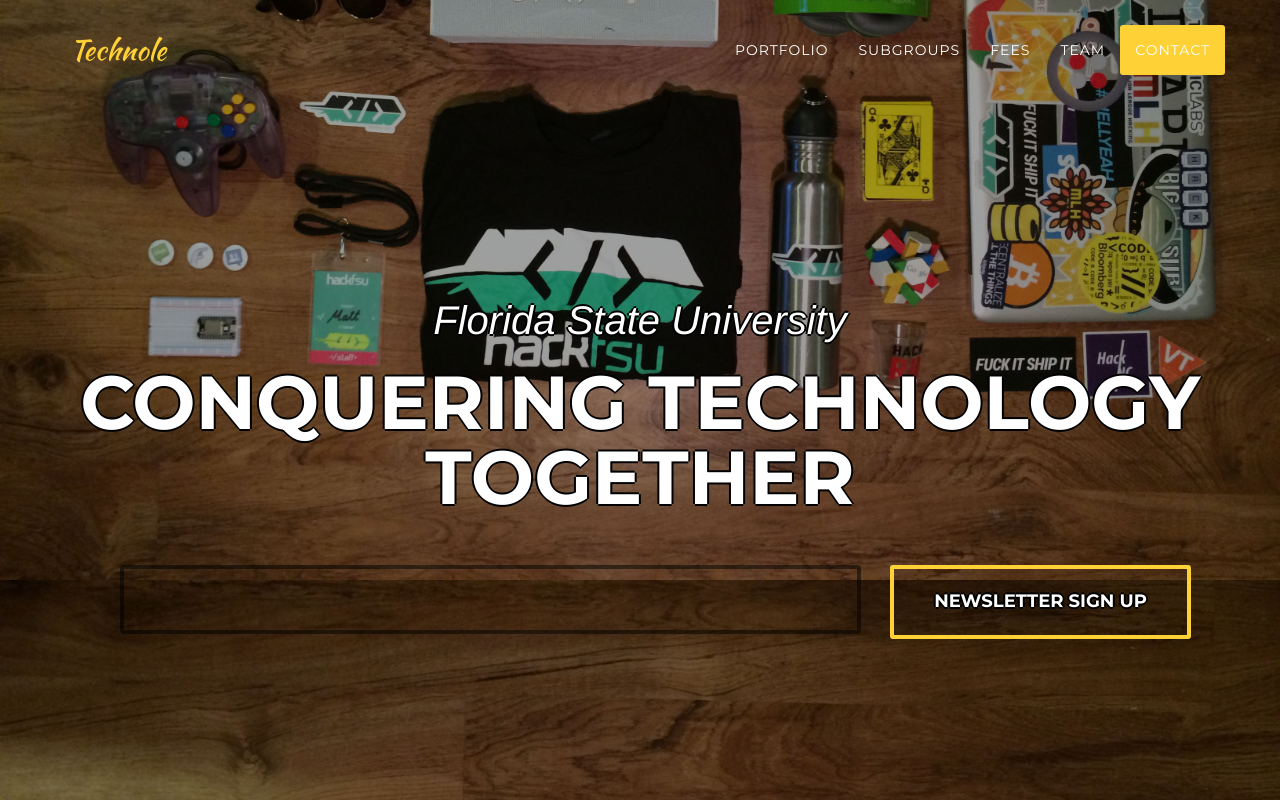
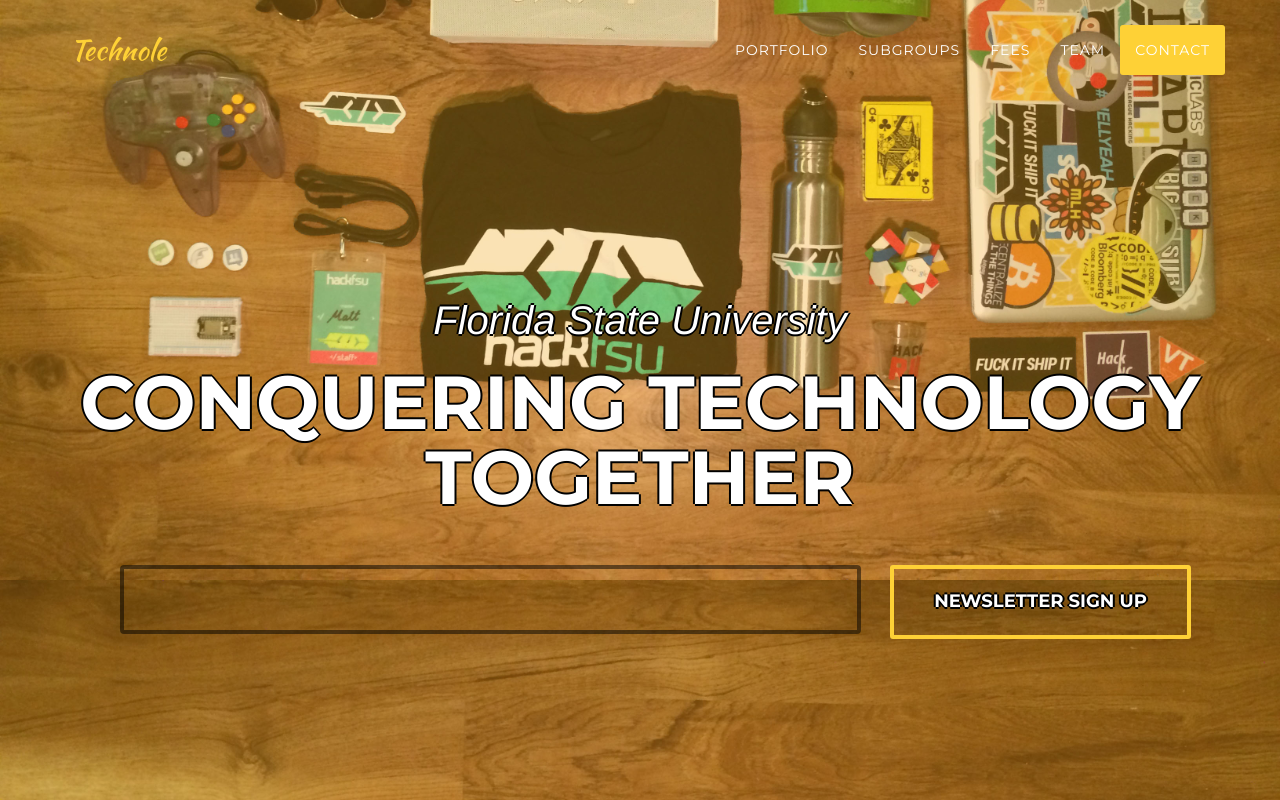
Before and after one commit to Technole/old-site, a plain HTML site: page index.html in a window 1280 px wide. Shown: the top 800 px of the page. Drawn offline with nearby package versions, Linux system fonts and the light colour scheme; a web font is replaced by a local one.

Commit message:
yellow bg

```diff
--- a/css/agency.css
+++ b/css/agency.css
@@ -266,7 +266,7 @@
     color: #fff;
     text-shadow: -2px 0 black, 0 2px black, 2px 0 black, 0 -2px black;
     background-attachment: scroll;
-    background-image: url(../img/header-bgBlack.jpg);
+    background-image: url(../img/header-bgYellow.jpg);
     background-position: center -380px;
     background-repeat: none;
     -webkit-background-size: cover;
```
